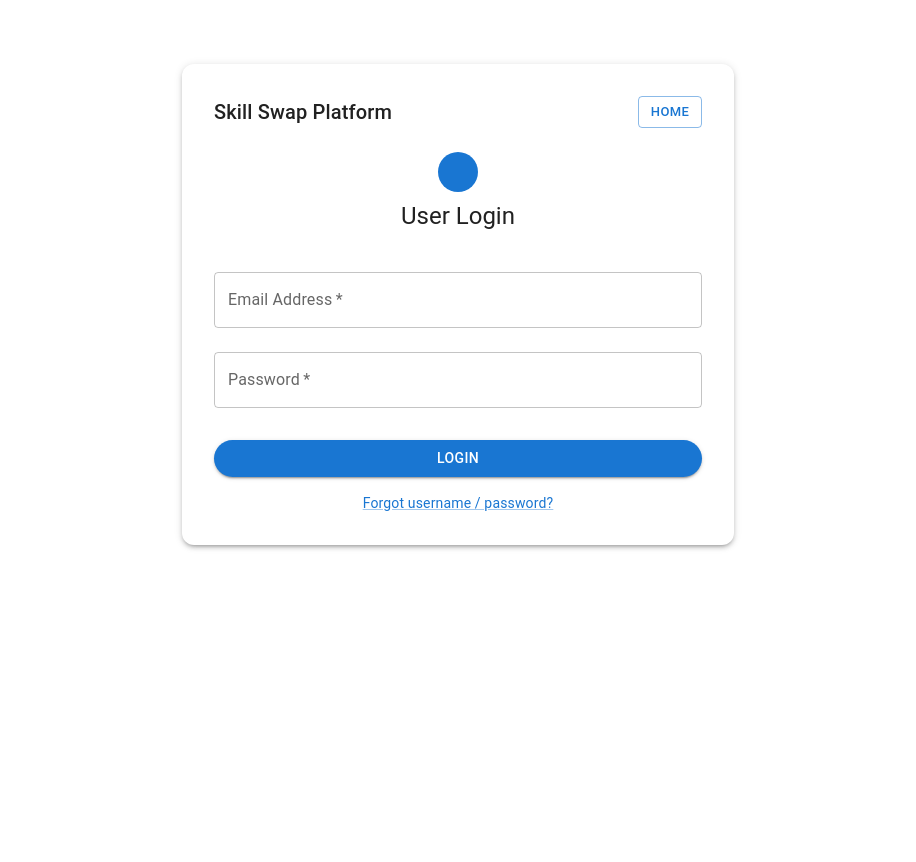
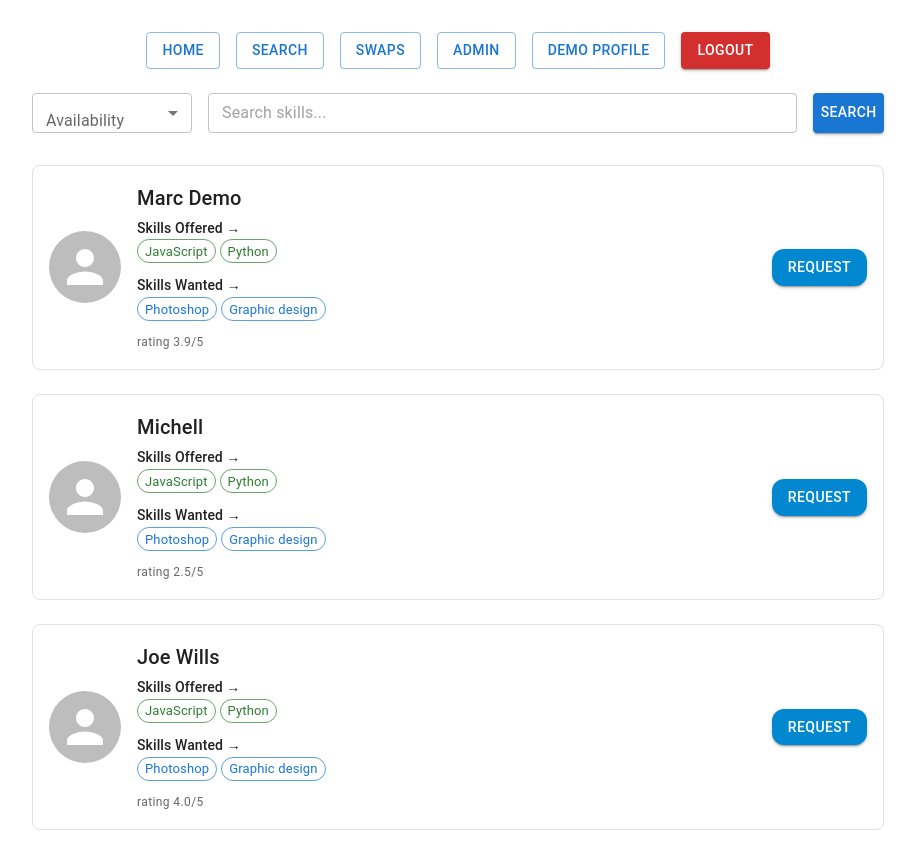
Before and after one commit to Rohit8940/Odoo-Skill-Swap, a React (Vite) app in the folder frontend/: page / in a window 1280 px wide. Shown: the whole page, without its empty margins (182-1098 px from the left). Before the commit the page ends 800 px from the top, so only its background shows below. Built offline with nearby package versions, Linux system fonts and the light colour scheme; some icons are missing.

Commit message:
removed login functionality for testing

```diff
--- a/frontend/src/App.jsx
+++ b/frontend/src/App.jsx
@@ -1,26 +1,25 @@
 // src/App.jsx
 import { Routes, Route } from 'react-router-dom';
-import AuthProvider, { useAuth } from './context/AuthProvider.jsx';
+import AuthProvider from './context/AuthProvider.jsx';
+
 import Login from './pages/Login.jsx';
-import Home from './pages/Home.jsx'; // ⬅️ Import the new Home page
-
-const PrivateRoute = ({ children }) => {
-  const { token } = useAuth();
-  return token ? children : <Login />;
-};
+import Home from './pages/Home.jsx';
+import UserProfile from './pages/UserProfile.jsx';
+// import any other pages you want to test
+// import Search from './pages/Search.jsx';
+// import Swaps from './pages/Swaps.jsx';
+// import Admin from './pages/Admin.jsx';
 
 const App = () => (
   <AuthProvider>
     <Routes>
+      {/* Public routes for quick testing */}
       <Route path="/login" element={<Login />} />
-      <Route
-        path="/"
-        element={
-          <PrivateRoute>
-            <Home />
-          </PrivateRoute>
-        }
-      />
+      <Route path="/" element={<Home />} />
+      <Route path="/users/:id" element={<UserProfile />} />
+      {/* <Route path="/search" element={<Search />} /> */}
+      {/* <Route path="/swaps"  element={<Swaps />} /> */}
+      {/* <Route path="/admin"  element={<Admin />} /> */}
     </Routes>
   </AuthProvider>
 );
--- a/frontend/src/pages/Home.jsx
+++ b/frontend/src/pages/Home.jsx
@@ -12,8 +12,10 @@ import {
   Stack,
   TextField,
 } from '@mui/material';
+import { Link as RouterLink, useNavigate } from 'react-router-dom';
+import { useAuth } from '../context/AuthProvider.jsx';
 import UserCard from '../components/UserCard.jsx';
-import api from '../services/api'; // <-- axios instance w/ JWT
+import api from '../services/api'; // axios instance w/ JWT
 
 const Home = () => {
   /* ------------ state ------------ */
@@ -22,6 +24,10 @@ const Home = () => {
   const [users, setUsers] = useState([]);
   const [page, setPage] = useState(1);
   const pageSize = 5; // users per page
+
+  /* ------------ auth stuff ------------ */
+  const { logout } = useAuth();
+  const navigate = useNavigate();
 
   /* ------------ fetch users ------------ */
   useEffect(() => {
@@ -55,9 +61,9 @@ const Home = () => {
         },
       ];
       setUsers(mock);
-      // In real app:
+      // Real call example:
       // const { data } = await api.get('/users', { params: { skill: query, availability } })
-      // setUsers(data)
+      // setUsers(data);
     };
     fetchUsers();
   }, [query, availability]);
@@ -73,6 +79,35 @@ const Home = () => {
 
   return (
     <Container maxWidth="md" sx={{ py: 4 }}>
+      {/* DEV NAV BUTTONS */}
+      <Stack direction="row" spacing={2} mb={3} justifyContent="center">
+        <Button component={RouterLink} to="/" variant="outlined">
+          Home
+        </Button>
+        <Button component={RouterLink} to="/search" variant="outlined">
+          Search
+        </Button>
+        <Button component={RouterLink} to="/swaps" variant="outlined">
+          Swaps
+        </Button>
+        <Button component={RouterLink} to="/admin" variant="outlined">
+          Admin
+        </Button>
+        <Button component={RouterLink} to="/users/1" variant="outlined">
+          Demo Profile
+        </Button>
+        <Button
+          color="error"
+          variant="contained"
+          onClick={() => {
+            logout();
+            navigate('/login');
+          }}
+        >
+          Logout
+        </Button>
+      </Stack>
+
       {/* Filter + search bar */}
       <Stack direction="row" spacing={2} mb={4}>
         <FormControl sx={{ minWidth: 160 }}>
@@ -98,14 +133,7 @@ const Home = () => {
           fullWidth
         />
 
-        <Button
-          variant="contained"
-          onClick={() => {
-            /* trigger useEffect because query already updated */
-          }}
-        >
-          Search
-        </Button>
+        <Button variant="contained">Search</Button>
       </Stack>
 
       {/* User list */}
--- a/frontend/src/pages/Login.jsx
+++ b/frontend/src/pages/Login.jsx
@@ -1,6 +1,8 @@
 import { useState } from 'react';
 import { useNavigate, Link as RouterLink } from 'react-router-dom';
 import { useAuth } from '../context/AuthProvider.jsx';
+import { Stack } from '@mui/material';
+
 
 import {
   Avatar,
@@ -18,7 +20,8 @@ const Login = () => {
   const [form, setForm] = useState({ email: '', password: '' });
   const [error, setError] = useState('');
   const navigate = useNavigate();
-  const { login } = useAuth();
+  const { login, logout } = useAuth();
+
 
   const handleChange = (e) =>
     setForm({ ...form, [e.target.name]: e.target.value });
@@ -35,6 +38,33 @@ const Login = () => {
 
   return (
     <Container maxWidth="sm" sx={{ mt: 8 }}>
+      <Stack direction="row" spacing={2} mb={3} justifyContent="center">
+              <Button component={RouterLink} to="/" variant="outlined">
+                Home
+              </Button>
+              <Button component={RouterLink} to="/search" variant="outlined">
+                Search
+              </Button>
+              <Button component={RouterLink} to="/swaps" variant="outlined">
+                Swaps
+              </Button>
+              <Button component={RouterLink} to="/admin" variant="outlined">
+                Admin
+              </Button>
+              <Button component={RouterLink} to="/users/1" variant="outlined">
+                Demo Profile
+              </Button>
+              <Button
+                color="error"
+                variant="contained"
+                onClick={() => {
+                  logout();
+                  navigate('/login');
+                }}
+              >
+                Logout
+              </Button>
+            </Stack>
       <Paper elevation={3} sx={{ p: 4, borderRadius: 3 }}>
         <Box sx={{ display: 'flex', justifyContent: 'space-between', mb: 3 }}>
           <Typography variant="h6">Skill Swap Platform</Typography>
```
